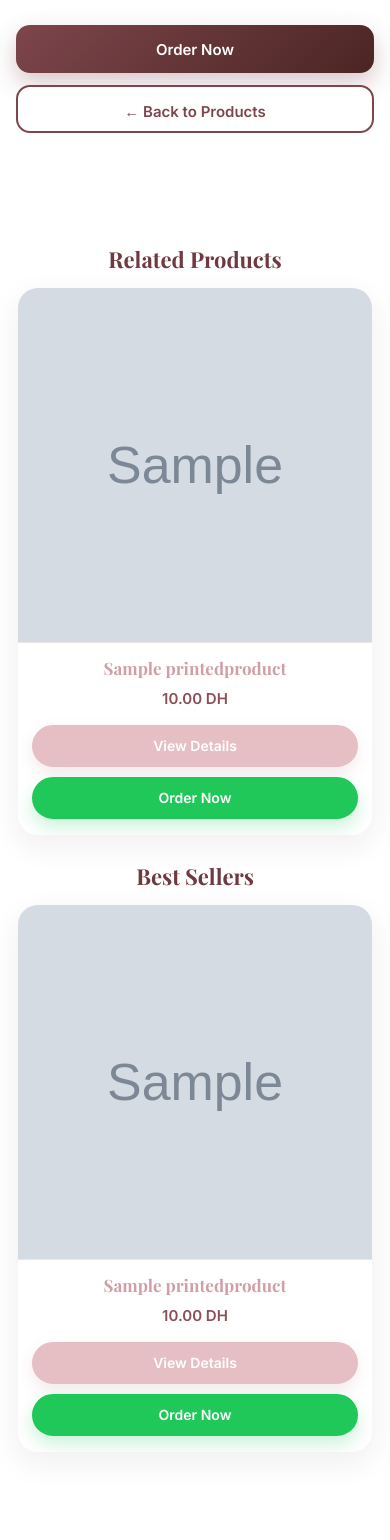
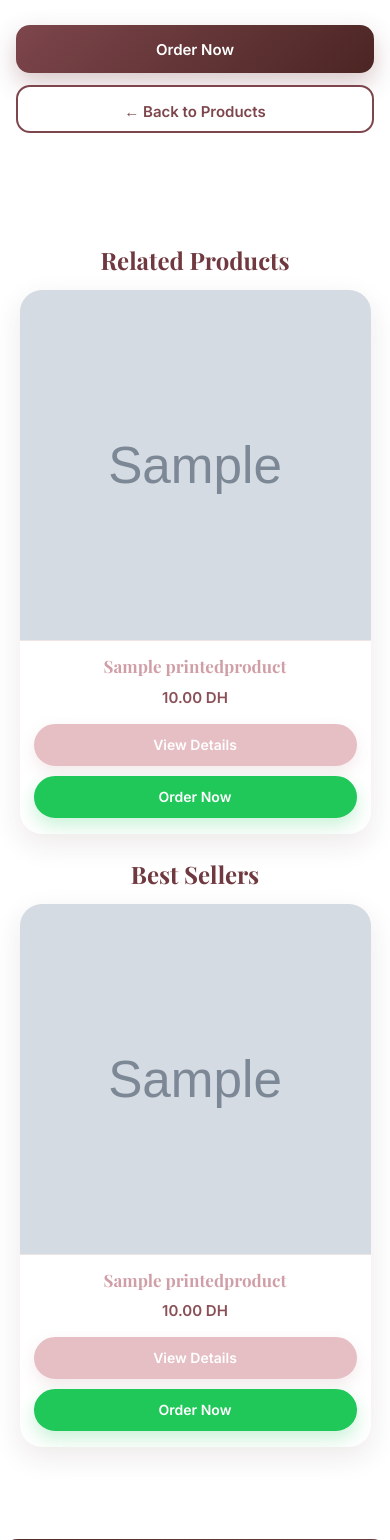
Before and after one commit to omaimasoft/my-portfolio, a Django app: template projects/templates/printed/printed_detail.html in a window 390 px wide. Shown: the part 625-2165 px from the top of the page. Run offline with Django 5.2, Linux system fonts and the light colour scheme; tables that the repository leaves empty hold one stand-in row (values such as "Sample post"); the template is opened without the code that fills it: values that come from a table or form of the project are taken from there, most other values are stand-ins (such as "Sample title", 1, 10 or a date in 2020); grey boxes marked "Sample" are stand-in pictures.

Commit message:
Update project

```diff
--- a/projects/static/css/printed-detail.css
+++ b/projects/static/css/printed-detail.css
@@ -786,6 +786,115 @@
 }
 
 
+/* =========================
+   PRODUCT DETAIL MOBILE FIX
+========================= */
+
+@media (max-width: 768px){
+  .product-suggestions{
+    padding: 32px 5% 52px !important;
+  }
+
+  .product-suggestions__block{
+    margin-top: 26px !important;
+  }
+
+  .product-suggestions__title{
+    font-size: 24px !important;
+    text-align: center !important;
+    margin-bottom: 16px !important;
+    color: #6f393f !important;
+  }
+
+  .product-suggestions__grid{
+    display: grid !important;
+    grid-template-columns: 1fr !important;
+    gap: 18px !important;
+  }
+
+  .product-suggestions__card{
+    display: block !important;
+    background: #fff !important;
+    border-radius: 22px !important;
+    overflow: hidden !important;
+    box-shadow: 0 10px 28px rgba(75, 37, 35, 0.10) !important;
+  }
+
+  .product-suggestions__image{
+    display: block !important;
+    width: 100% !important;
+    aspect-ratio: 1 / 1 !important;
+    overflow: hidden !important;
+    background: #f7f3f3 !important;
+  }
+
+  .product-suggestions__image img{
+    width: 100% !important;
+    height: 100% !important;
+    object-fit: cover !important;
+    display: block !important;
+  }
+
+  .product-suggestions__content{
+    padding: 14px 14px 16px !important;
+    text-align: center !important;
+  }
+
+  .product-suggestions__content h3{
+    margin: 0 0 8px !important;
+    font-size: 17px !important;
+    color: #cf9ea6 !important;
+  }
+
+  .product-suggestions__content p{
+    margin: 0 !important;
+    font-size: 15px !important;
+    font-weight: 800 !important;
+    color: #8b5057 !important;
+  }
+
+  .printed-card__actions{
+    display: grid !important;
+    grid-template-columns: 1fr 1fr !important;
+    gap: 10px !important;
+    margin-top: 14px !important;
+  }
+
+  .printed-card__btn{
+    display: inline-flex !important;
+    align-items: center !important;
+    justify-content: center !important;
+    height: 44px !important;
+    padding: 0 12px !important;
+    border-radius: 999px !important;
+    text-decoration: none !important;
+    font-size: 14px !important;
+    font-weight: 700 !important;
+  }
+
+  .printed-card__btn--details{
+    background: #e6bfc5 !important;
+    color: #fff !important;
+    border: 2px solid #e6bfc5 !important;
+  }
+
+  .printed-card__btn--order{
+    background: #20c85a !important;
+    color: #fff !important;
+    border: 2px solid #20c85a !important;
+  }
+}
+
+@media (max-width: 480px){
+  .printed-card__actions{
+    grid-template-columns: 1fr !important;
+  }
+
+  .printed-card__btn{
+    width: 100% !important;
+    height: 42px !important;
+  }
+}
 
 
 
```
